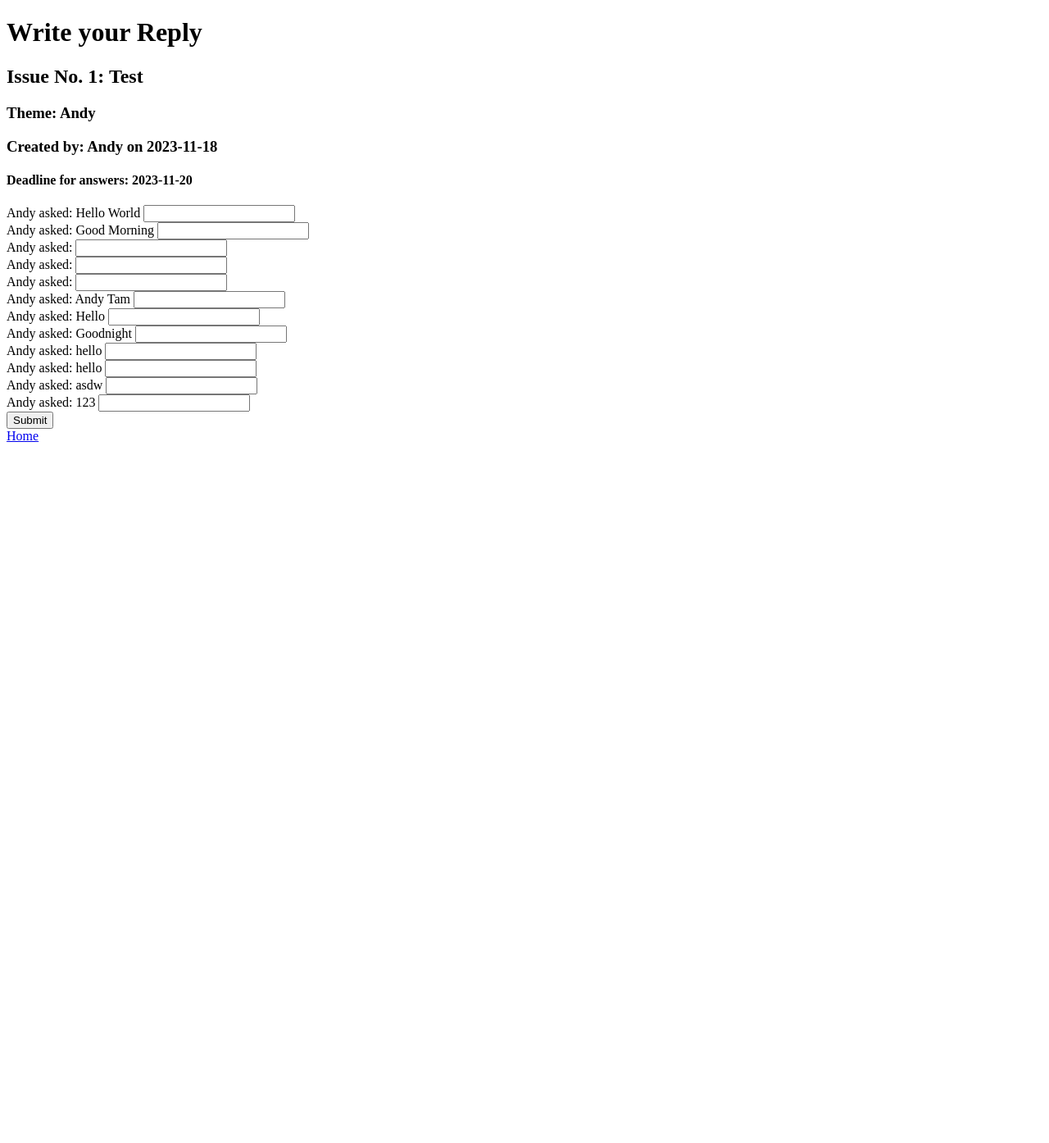
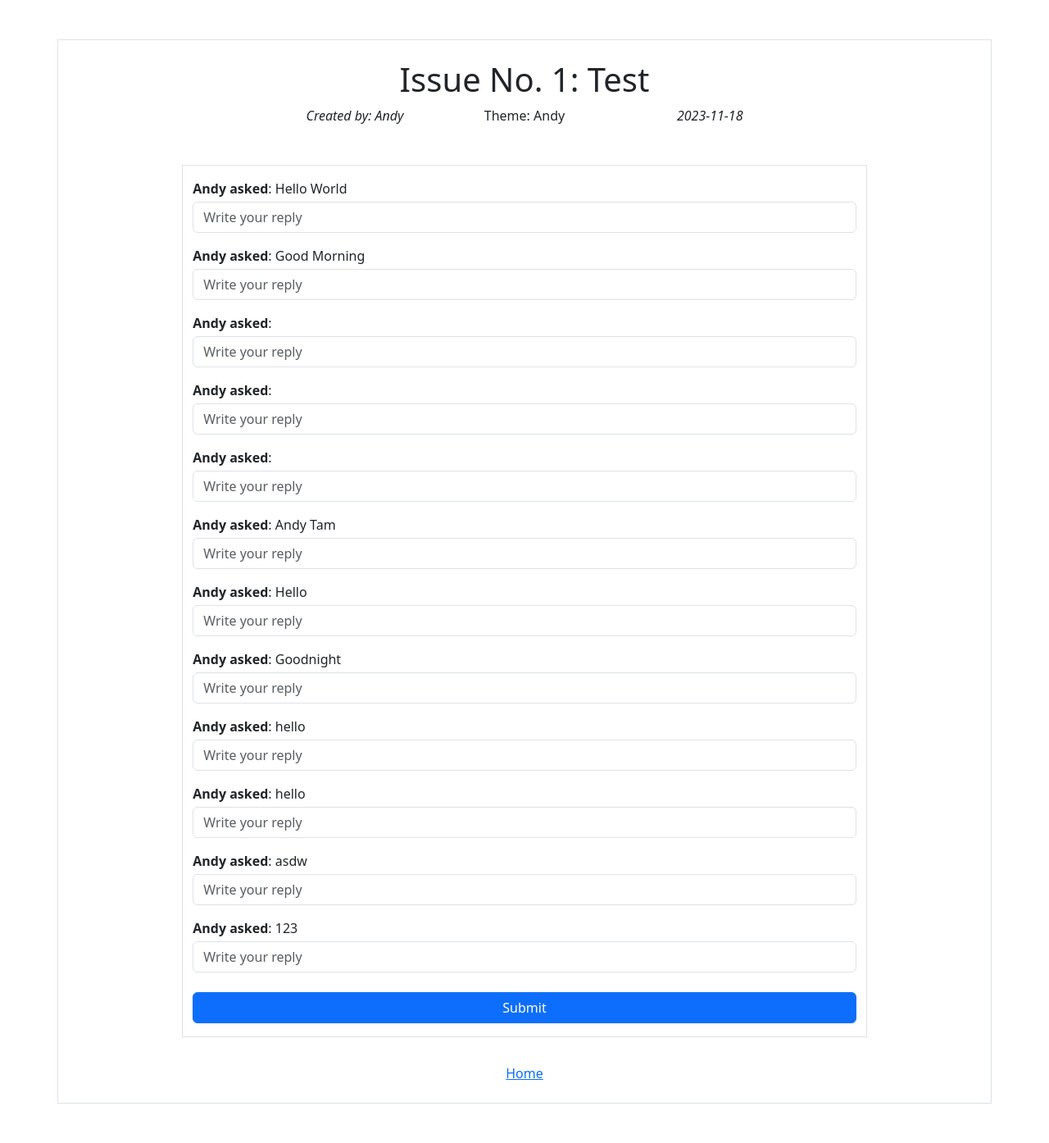
Before and after one commit to andytam101/abc_letterloop, a Flask app: page /reply in a window 1280 px wide. Shown: the whole page at 82% size. Before the commit the page ends 539 px from the top, so only its background shows below. Run offline with Flask 3, Linux system fonts and the light colour scheme; a user stored in the database is signed in.

Commit message:
added bootstrap to reply and set titles to html documents

```diff
--- a/app.py
+++ b/app.py
@@ -36,7 +36,7 @@ def main():
         })
 
     return render_template("index.html", logged_in=logged_in, name=name,valid=True,
-                            questions=questions, theme=issue.theme, username=issue.name, date=issue.date.strftime("%Y-%m-%d"),
+                            questions=questions, theme=issue.theme, username=get_user(issue.userId).name, date=issue.date.strftime("%Y-%m-%d"),
                             issueId=issue.issueId, issueName=issue.name
                            )
 
--- a/templates/index.html
+++ b/templates/index.html
@@ -26,7 +26,7 @@
         </header>
         <nav>
             <ul>
-                <li><a href="/previous">Previous Newsletter</a></li>
+                <li><a href="/previous">Previous Newsletters</a></li>
                 <li><a href="/reply">Write Your Reply</a></li>
                 <li><a href="/">Home</a></li>
                 <li><a href="/ask">Ask a Question</a></li>
--- a/templates/new.html
+++ b/templates/new.html
@@ -3,7 +3,7 @@
     <head>
         <meta charset="utf-8">
         <meta http-equiv="X-UA-Compatible" content="IE=edge">
-        <title>ABC New Newsletter</title>
+        <title>Create Newsletter</title>
         <meta name="description" content="">
         <meta name="viewport" content="width=device-width, initial-scale=1">
         <link href="https://cdn.jsdelivr.net/npm/bootstrap@5.3.2/dist/css/bootstrap.min.css" rel="stylesheet">
--- a/templates/previous.html
+++ b/templates/previous.html
@@ -3,7 +3,7 @@
     <head>
         <meta charset="utf-8">
         <meta http-equiv="X-UA-Compatible" content="IE=edge">
-        <title></title>
+        <title>Previous Newsletters</title>
         <meta name="description" content="">
         <meta name="viewport" content="width=device-width, initial-scale=1">
         <link rel="stylesheet" href="">
--- a/templates/reply.html
+++ b/templates/reply.html
@@ -3,54 +3,90 @@
     <head>
         <meta charset="utf-8">
         <meta http-equiv="X-UA-Compatible" content="IE=edge">
-        <title></title>
+        <title>Write a Reply</title>
         <meta name="description" content="">
         <meta name="viewport" content="width=device-width, initial-scale=1">
-        <link rel="stylesheet" href="">
+        <link href="https://cdn.jsdelivr.net/npm/bootstrap@5.3.2/dist/css/bootstrap.min.css" rel="stylesheet">
         <script src="https://ajax.googleapis.com/ajax/libs/jquery/3.7.1/jquery.min.js"></script>
+        <script src="https://cdn.jsdelivr.net/npm/bootstrap@5.0.2/dist/js/bootstrap.bundle.min.js" integrity="sha384-MrcW6ZMFYlzcLA8Nl+NtUVF0sA7MsXsP1UyJoMp4YLEuNSfAP+JcXn/tWtIaxVXM" crossorigin="anonymous"></script>
         <script>
             var issueId = "{{ issueId }}";
         </script>
     </head>
     <body>
-        <header>
-            <div><h1>Write your Reply</h1></div>
-        </header>
+        {% if valid %}
             <main>
-            {% if valid %}
-                <div>
-                    <h2>Issue No. {{ issueId }}: {{ issueName}}</h2>
+                <div class="container mt-5 p-4 border border-bottom-0">
+                    <div class="row justify-content-center">
+                        <div class="col-lg-6 col-12 text-center">
+                            <h1 class="h1">Issue No. {{ issueId }}: {{ issueName}}</h1>
                         </div>
-                <div>
+                    </div>
+
+                    <div class="row justify-content-center fw-light">
+                        <div class="col-lg-2 col-4 text-start  fst-italic">
+                            Created by: {{ username }}
+                        </div>
+                        <div class="col-lg-2 col-4 text-center fw-normal">
                             {% if theme == "" %}
-                        <h3>No Theme</h3>
+                                No Theme
                             {% else %}
-                        <h3>Theme: {{ theme }}</h3>
+                                Theme: {{ theme }}
                             {% endif %}
-                    <h3>Created by: {{ username }} on {{ date }}</h3>
                         </div>
-                <div>
-                    <h4>Deadline for answers: {{ a_dl }}</h4>
+                        <div class="col-lg-2 col-4 text-end  fst-italic">
+                            {{ date }}
                         </div>
+                    </div>
+                    <div class="row justify-content-center mt-5">
+                        <div class="col-12 col-lg-9 border pt-3">
                             <form id="f-reply">
                                 {% for q in questions %}
-                        <div>
-                            <label for="q-{{ q['quesId'] }}">{{ q['username'] }} asked: {{ q['content'] }}</label>
-                            <input type="text" id="q-{{ q['quesId'] }}" name="q-{{ q['quesId'] }}">
+                                    <div class="form-group mb-3">
+                                        <label for="q-{{ q['quesId'] }}"><b>{{ q['username'] }} asked</b>: {{ q['content'] }}</label>
+                                        <input placeholder="Write your reply" class="form-control mt-1" type="text" id="q-{{ q['quesId'] }}" name="q-{{ q['quesId'] }}">
                                     </div>
                                 {% endfor %}
-                    <button type="submit">Submit</button>
                             </form>
+                            <div class="d-grid col-12 mt-4">
+                                <button form="f-reply" class="btn btn-primary mb-3" type="submit">Submit</button>
+                            </div>
+                        </div>
+                    </div>
+
+                </div>
+            </main>
         {% else %}
-                <div>
-                    <h2>There is no ongoing issue for answers yet! </h2>
-                    <h2>Go ask some questions <a href="/ask">here</a> or create a new issue <a href="/new">here</a></h2>
+            <main>
+                <div class="container mt-5 text-center">
+                    <div class="row justify-content-center">
+                        <div class="col-12 col-lg-6 mb-5 h1">
+                            Write Your Reply
                         </div>
+                    </div>
+                    <div class="row justify-content-center">
+                        <div class="col-12 col-lg-6">
+                            There is no ongoing newsletter ready for replies yet!
+                        </div>
+                    </div>
+                    <div class="row justify-content-center">
+                        <div class="col-12 col-lg-6">
+                            Go ask some questions <a href="/ask">here</a> or create a newsletter <a href="/new">here</a>
+                        </div>
+                    </div>
+                </div>
+            </main>
         {% endif %}
-        </main>
+
         <footer>
-            <div>
-                <a href="/">Home</a>
+            <div class="container text-center mb-5">
+                <div class="row justify-content-center">
+                    {% if valid %}
+                        <div class="border border-top-0 pb-4 pt-2 fw-light"><a href="/">Home</a></div>
+                    {% else %}
+                        <div class="pb-4 pt-2 fw-light mt-3"><a href="/">Home</a></div>
+                    {% endif %}
+                </div>
             </div>
         </footer>
         <script src="../static/reply.js" async defer></script>
```
Also changed, not shown: static/ask.js (+16 -1 lines), templates/ask.html (+16 -6 lines), data.db. Lines whose indentation alone changed are shown as unchanged.
